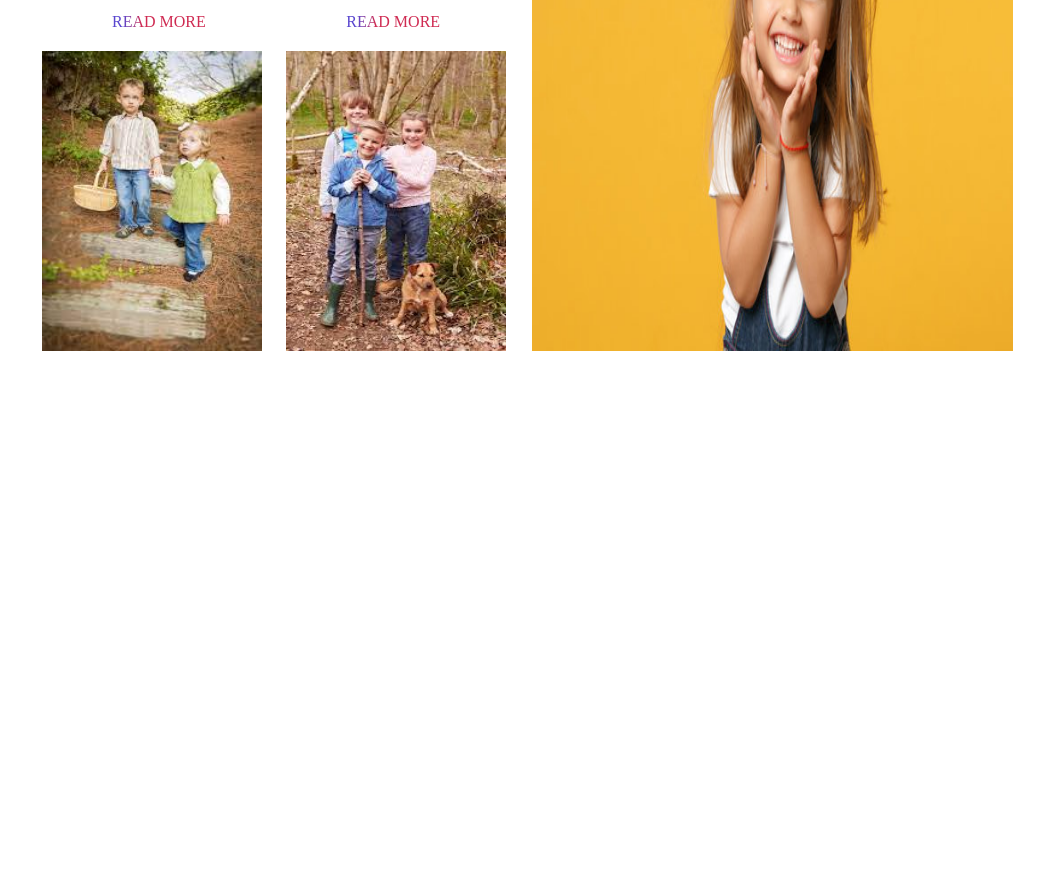
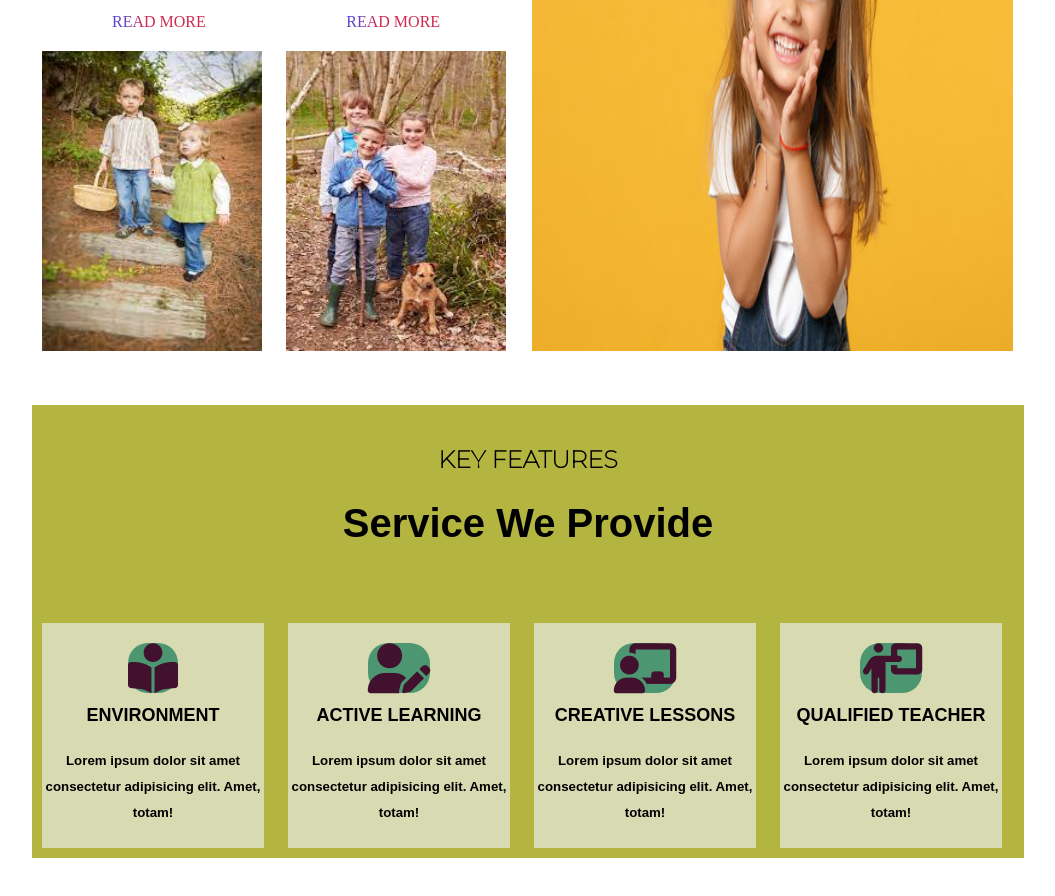
Before and after one commit to Md-Sharif-Hosen/Education-Website-Design, a plain HTML site: page index.html in a window 1280 px wide. Shown: the part 1534-2430 px from the top of the page, without its empty margins (112-1167 px from the left). Before the commit the page ends 1907 px from the top, so only its background shows below. Drawn offline with Linux system fonts and the light colour scheme; a web font is replaced by a local one.

Commit message:
section2

```diff
--- a/index.html
+++ b/index.html
@@ -119,6 +119,35 @@
             </div>
         </div>
     </div>
+    <div class="section2">
+        <div class="Features_heading">
+            <h2>key features</h2>
+            <h1>service we provide</h1>
+        </div>
+        <div class="features_content">
+            <div class="content1 content">
+                <i class="fa-solid fa-book-open-reader"></i>
+                <h1>Environment</h1>
+                <h5>Lorem ipsum dolor sit amet consectetur adipisicing elit. Amet, totam!</h5>
+            </div>
+            <div class="content2 content">
+                <i class="fa-solid fa-user-pen"></i>
+                <h1>active Learning</h1>
+                <h5>Lorem ipsum dolor sit amet consectetur adipisicing elit. Amet, totam!</h5>
+            </div>
+            <div class="content3 content">
+                <i class="fa-solid fa-chalkboard-user"></i>
+                <h1>creative lessons</h1>
+                <h5>Lorem ipsum dolor sit amet consectetur adipisicing elit. Amet, totam!</h5>
+            </div>
+            <div class="content4 content">
+
+                <i class="fa-solid fa-person-chalkboard"></i>
+                <h1>Qualified Teacher</h1>
+                <h5>Lorem ipsum dolor sit amet consectetur adipisicing elit. Amet, totam!</h5>
+            </div>
+        </div>
+    </div>
 
 </body>
 
--- a/style/style.css
+++ b/style/style.css
@@ -302,11 +302,13 @@
 }
 i{
     /* color: rgb(58, 88, 194); */
-    color: black;
+
     font-size: 50px;
-    background-color: rgba(226, 80, 12, 0.76);
+    /* background-color: #4c9771; */
+    color: rgb(65, 17, 46);
     border-radius: 20px;
     margin-top: 20px;
+    text-align: center;
 
 }
 .section1 .section1_bannar .part1 .part1_content .mission_part h2{
@@ -387,3 +389,126 @@ i{
     height: 571px;
 
 }
+.section2{
+    /* border: 1px solid red; */
+    background-color: #a1a310cb;
+    width: 992px;
+    height: auto;
+    margin: auto;
+    margin-top: 40px;
+    margin-bottom: 40px;
+}
+.section2 .Features_heading{
+    /* border: 1px solid red; */
+    text-align: center;
+    padding-top: 20px;
+    padding-bottom: 20px;
+}
+.section2 .Features_heading h2{
+    font-family: 'Montserrat', sans-serif;
+    text-transform: uppercase;
+
+}
+.section2 .Features_heading h1{
+    font-family: sans-serif;
+    text-transform: capitalize;
+    font-size: 40px;
+}
+.section2 .features_content{
+    /* border: 1px solid red; */
+    margin-top: 20px;
+    margin-bottom: 50px;
+    width: 992px;
+}
+.section2 .features_content .content{
+    /* border: 1px solid red; */
+    text-align: center;
+    display: inline-block;
+    background-color: rgba(238, 242, 247, 0.623);
+    width: 222px;
+    margin: 10px 10px;
+
+}
+/* .section2 .features_content .content1{
+    border: 1px solid red;
+    text-align: center;
+    display: inline-block;
+    background-color: rgba(238, 242, 247, 0.623);
+    width: 240px;
+
+} */
+.section2 .features_content .content i{
+    background-color: #4c9771;
+    color: rgb(65, 17, 46);
+}
+.section2 .features_content .content h1{
+    text-transform: uppercase;
+    font-family: sans-serif;
+    font-size: 18px;
+}
+.section2 .features_content .content h5{
+   font-family: sans-serif;
+   line-height: 26px;
+}
+/* .section2 .features_content .content2{
+    border: 1px solid red;
+    text-align: center;
+    display: inline-block;
+    background-color: rgba(238, 242, 247, 0.623);
+     width: 240px;
+
+} */
+/* .section2 .features_content .content2 i{
+    background-color: #4c9771;
+    color: rgb(65, 17, 46);
+}
+.section2 .features_content .content2 h1{
+    text-transform: uppercase;
+    font-family: sans-serif;
+}
+.section2 .features_content .content2 h5{
+   font-family: sans-serif;
+   line-height: 26px;
+}
+.section2 .features_content .content3{
+    border: 1px solid red;
+    text-align: center;
+    display: inline-block;
+    background-color: rgba(238, 242, 247, 0.623);
+    width: 240px;
+
+}
+.section2 .features_content .content3 i{
+    background-color: #4c9771;
+    color: rgb(65, 17, 46);
+}
+.section2 .features_content .content3 h1{
+    text-transform: uppercase;
+    font-family: sans-serif;
+}
+.section2 .features_content .content3 h5{
+   font-family: sans-serif;
+   line-height: 26px;
+}
+
+.section2 .features_content .content4{
+    border: 1px solid red;
+    text-align: center;
+    display: inline-block;
+    background-color: rgba(238, 242, 247, 0.623);
+    width: 240px;
+
+}
+.section2 .features_content .content4 i{
+    background-color: #4c9771;
+    color: rgb(65, 17, 46);
+}
+.section2 .features_content .content1 h4{
+    text-transform: uppercase;
+    font-family: sans-serif;
+}
+.section2 .features_content .content4 h5{
+   font-family: sans-serif;
+   line-height: 26px;
+}
+ */
```
